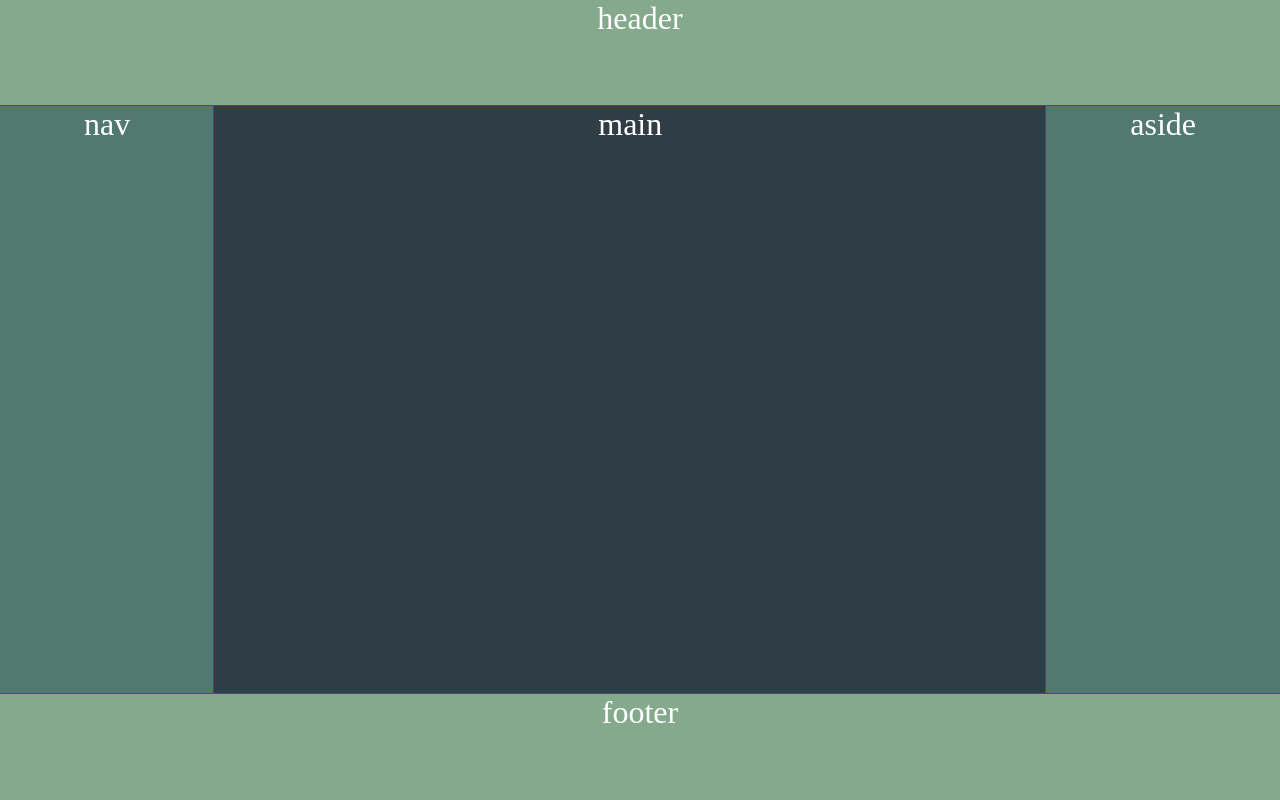
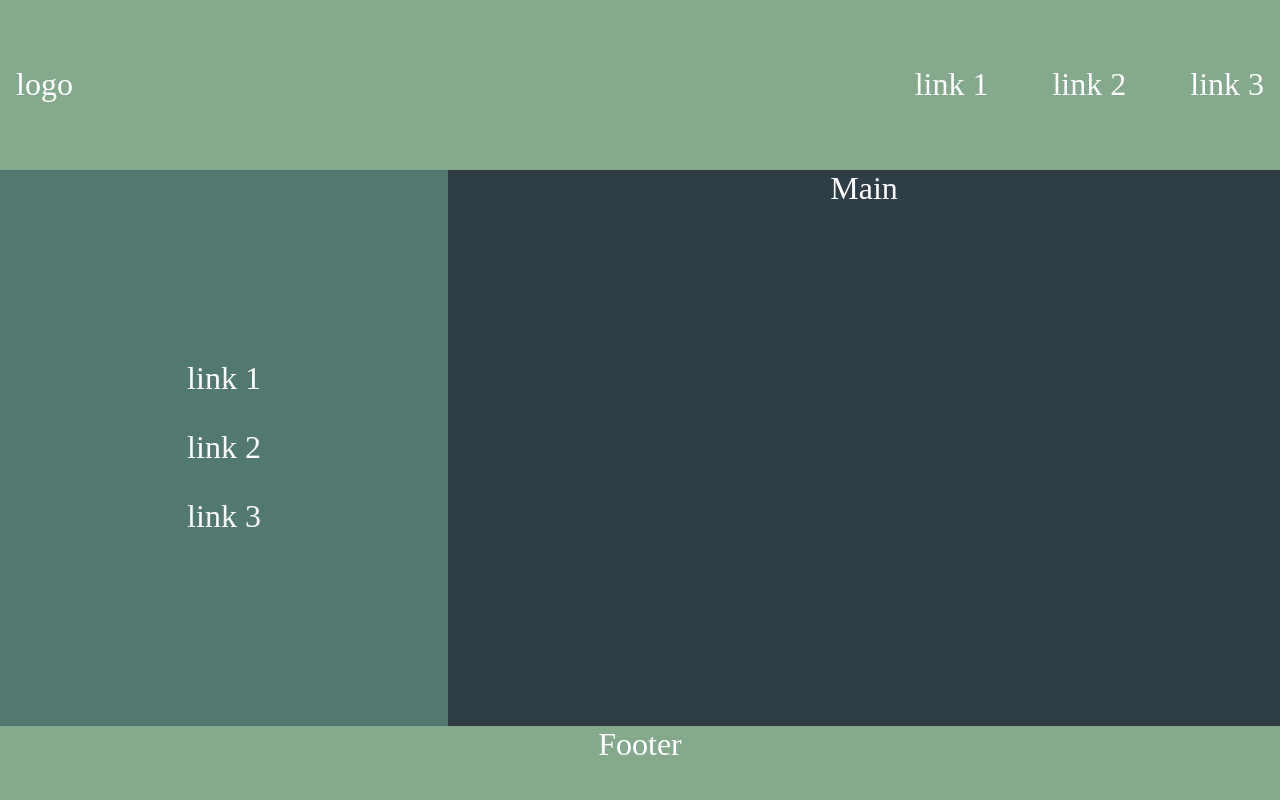
Before and after one commit to LiamPete/Holy-Grail, a plain HTML site: page index.html in a window 1280 px wide. Drawn offline with Linux system fonts and the light colour scheme.

Commit message:
Final Changes

```diff
--- a/index.html
+++ b/index.html
@@ -8,11 +8,34 @@
 </head>
 <body>
     <div class="container">
-        <header>header</header>
-        <nav>nav</nav>
-        <main>main</main>
-        <aside>aside</aside>
-        <footer>footer</footer>
+        <header>
+            <div>logo</div>
+            <div>
+                <ul>
+                    <li>link 1</li>
+                    <li>link 2</li>
+                    <li>link 3</li>
+                </ul>
+            </div>
+        </header>
+        <nav>
+            <div>
+                <ul>
+                    <li>link 1</li>
+                    <li>link 2</li>
+                    <li>link 3</li>
+                </ul>
+            </div>
+        </nav>
+        <main>
+            Main
+        </main>
+        <aside>
+            Aside
+        </aside>
+        <footer>
+            Footer
+        </footer>
     </div>
 
 </body>
--- a/style.css
+++ b/style.css
@@ -1,5 +1,5 @@
 .container *{
-    outline: 1px solid red;
+     /* outline: 1px solid red; */
 }
 
 body{
@@ -32,6 +32,14 @@ main {
     min-height: 65vh;
 }
 
+nav ul li {
+    list-style: none;
+}
+
+header ul li {
+    list-style: none;
+}
+
 @media (min-width: 600px) {
    /* * {
         display: none;
@@ -50,4 +58,49 @@ main {
         width: 65%;
         /* width: 65vw; */
     }
+
+    aside {
+        display: none;
+    }
+
+    header {
+        display: flex;
+        justify-content: space-between;
+        align-items: center;
+        padding: .5em;
+    }
+
+    header div {
+        display: flex;
+        flex-grow: 1;
+    }
+
+    header div:nth-child(2) {
+        justify-content: flex-end;
+    }
+
+    header div ul {
+        display: flex;
+    }
+
+    header div ul li {
+        list-style: none;
+        margin-left: 2em;
+    }
+
+    nav {
+        display: flex;
+        justify-content: center;
+        align-items: center;
+    }
+
+    nav ul {
+        padding-left: 0;
+    }
+
+    nav ul li {
+        list-style: none;
+        margin-top: 1em;
+    }
+
 }
```
